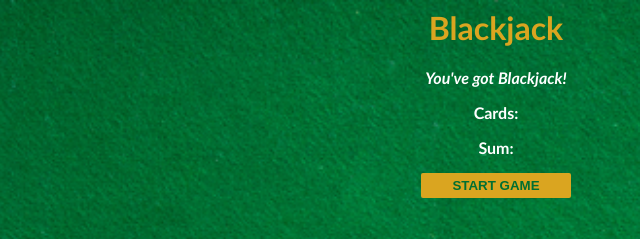
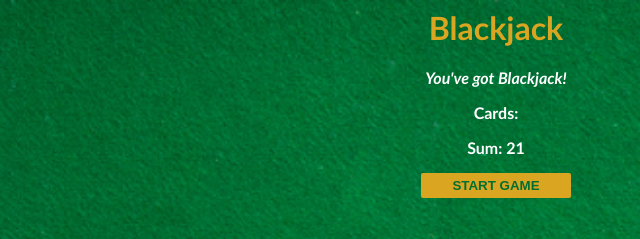
Before and after one commit to arun0404/BlackJack_Game, a plain HTML site: page index.html in a window 1280 px wide. Both pictures are taken after a click on the button "START GAME". Shown: the top 239 px of the page, 144-784 px from the left. Drawn offline with Linux system fonts and the light colour scheme.

Commit message:
Display the sum

```diff
--- a/index.html
+++ b/index.html
@@ -6,7 +6,7 @@
         <h1>Blackjack</h1>
         <p id="message-el">Want to play a round?</p>
         <p>Cards:</p>
-        <p>Sum:</p>
+        <p id="sum-el">Sum:</p>
         <button onclick="startGame()">START GAME</button>
         <script src="index.js"></script>
     </body>
--- a/index.js
+++ b/index.js
@@ -4,11 +4,13 @@ let sum = firstCard + secondCard
 let hasBlackJack = false
 let isAlive = true
 let message = ""
-
 let messageEl = document.getElementById("message-el")
-console.log(messageEl)
+// let messageEl = document.querySelector("#message-el")  #Alternate to getElementById
+let sumEL = document.querySelector("#sum-el")
 
 function startGame() {
+    sumEL.textContent = "Sum: " + sum
+
     if (sum <= 20) {
         message = "Do you want to draw a new card?"
     } else if (sum === 21) {
```
